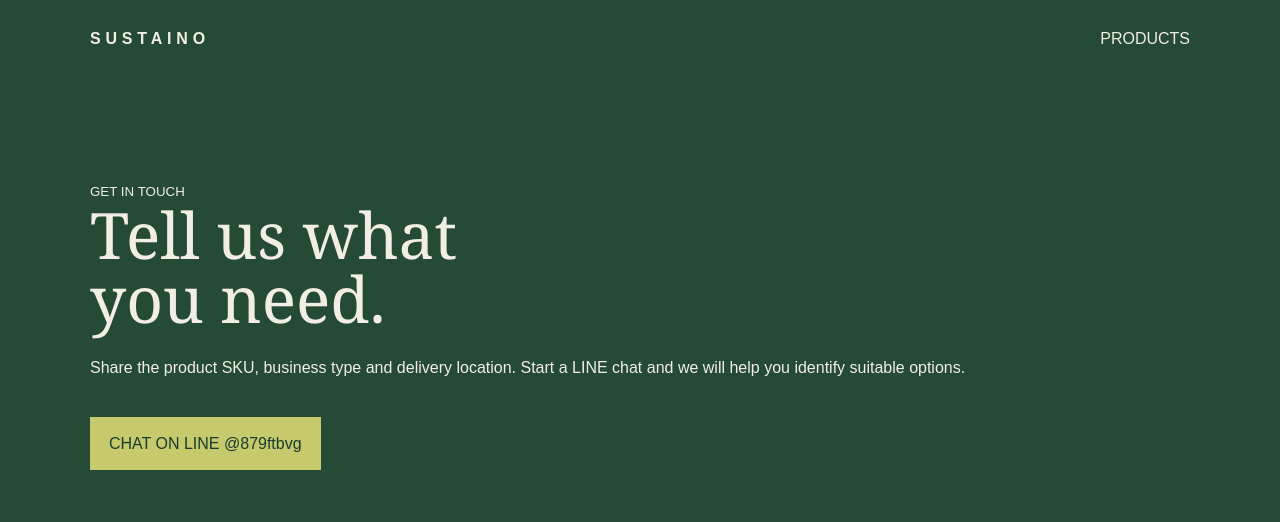
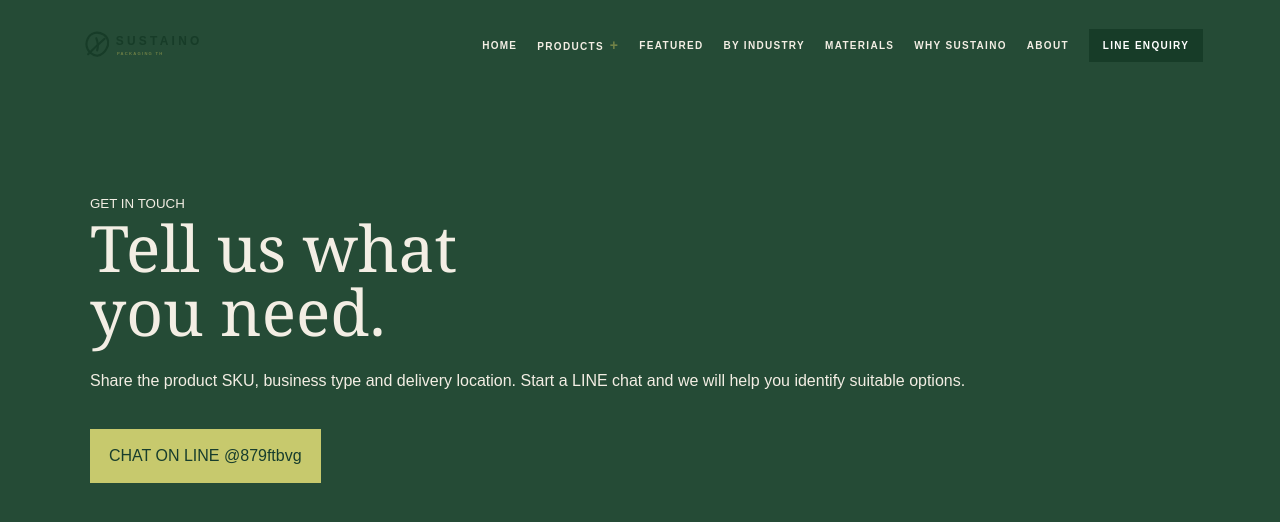
Before and after one commit to sustainopackagingth/sustainopackagingth.github.io, a plain HTML site: page contact.html in a window 1280 px wide. Drawn offline with Linux system fonts and the light colour scheme.

Commit message:
Apply shared Sustaino navigation

```diff
--- a/contact.html
+++ b/contact.html
@@ -1 +1 @@
-<!doctype html><html><head><meta charset="utf-8"><meta name="viewport" content="width=device-width,initial-scale=1"><title>Contact | Sustaino</title><style>body{margin:0;background:#254b36;color:#f3eee4;font:16px Arial;line-height:1.6}nav,main{max-width:1100px;margin:auto;padding:26px}nav{display:flex;justify-content:space-between}.brand{letter-spacing:.3em;font-weight:bold}a{color:inherit;text-decoration:none}main{padding-top:100px}h1{font:64px Georgia;line-height:1;margin:0 0 24px}.button{display:inline-block;padding:14px 19px;background:#c7c96d;color:#173d2d;margin-top:20px}</style></head><body><nav><a class="brand" href="index.html">SUSTAINO</a><a href="products.html">PRODUCTS</a></nav><main><small>GET IN TOUCH</small><h1>Tell us what<br>you need.</h1><p>Share the product SKU, business type and delivery location. Start a LINE chat and we will help you identify suitable options.</p><a class="button" href="https://line.me/R/ti/p/@879ftbvg" target="_blank" rel="noopener">CHAT ON LINE @879ftbvg</a></main></body></html>
+<!doctype html><html><head><meta charset="utf-8"><meta name="viewport" content="width=device-width,initial-scale=1"><title>Contact | Sustaino</title><style>body{margin:0;background:#254b36;color:#f3eee4;font:16px Arial;line-height:1.6}nav,main{max-width:1100px;margin:auto;padding:26px}nav{display:flex;justify-content:space-between}.brand{letter-spacing:.3em;font-weight:bold}a{color:inherit;text-decoration:none}main{padding-top:100px}h1{font:64px Georgia;line-height:1;margin:0 0 24px}.button{display:inline-block;padding:14px 19px;background:#c7c96d;color:#173d2d;margin-top:20px}</style></head><body><nav><a class="brand" href="index.html">SUSTAINO</a><a href="products.html">PRODUCTS</a></nav><main><small>GET IN TOUCH</small><h1>Tell us what<br>you need.</h1><p>Share the product SKU, business type and delivery location. Start a LINE chat and we will help you identify suitable options.</p><a class="button" href="https://line.me/R/ti/p/@879ftbvg" target="_blank" rel="noopener">CHAT ON LINE @879ftbvg</a></main><script src="site-nav.js"></script></body></html>
```
